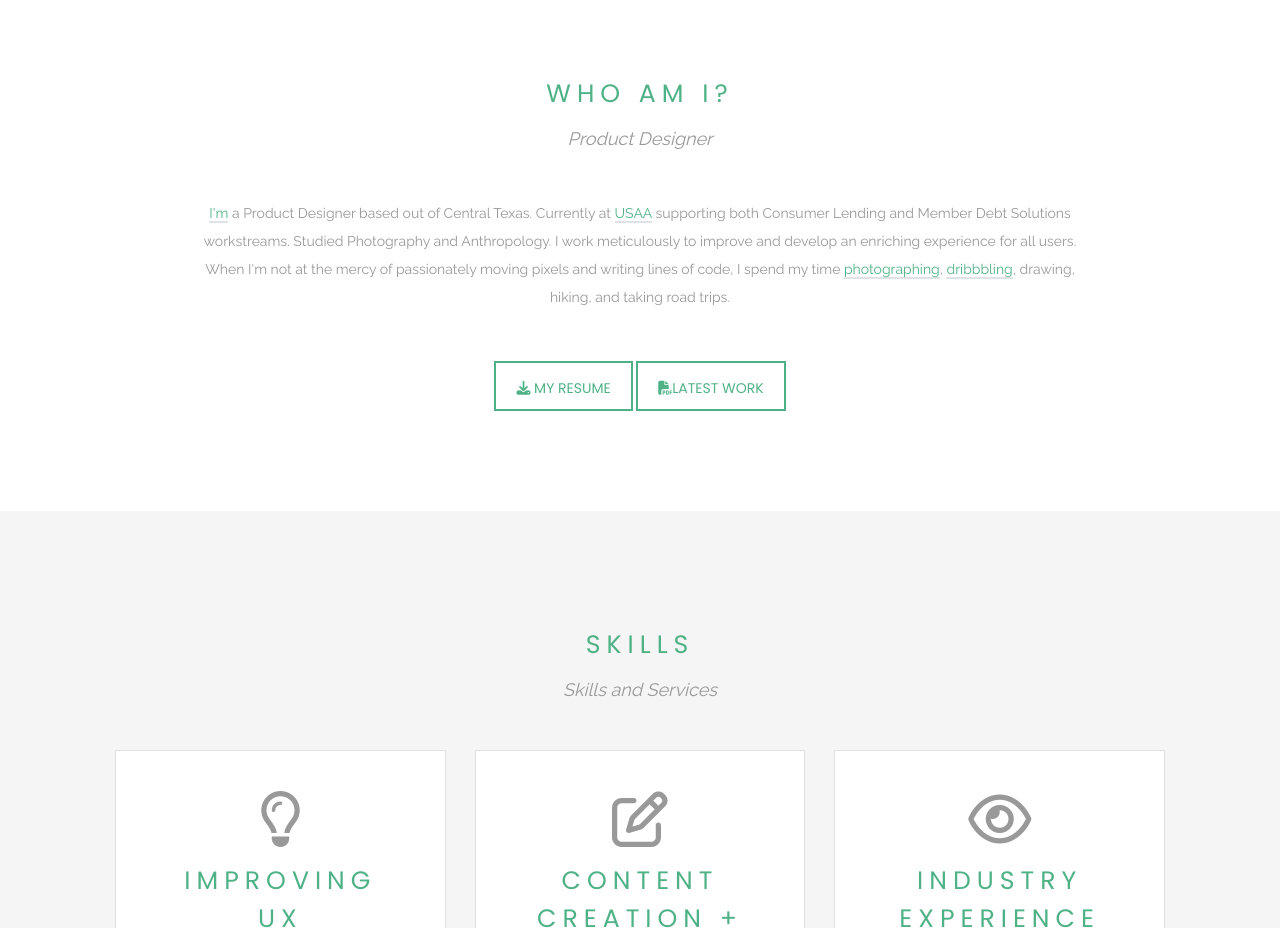
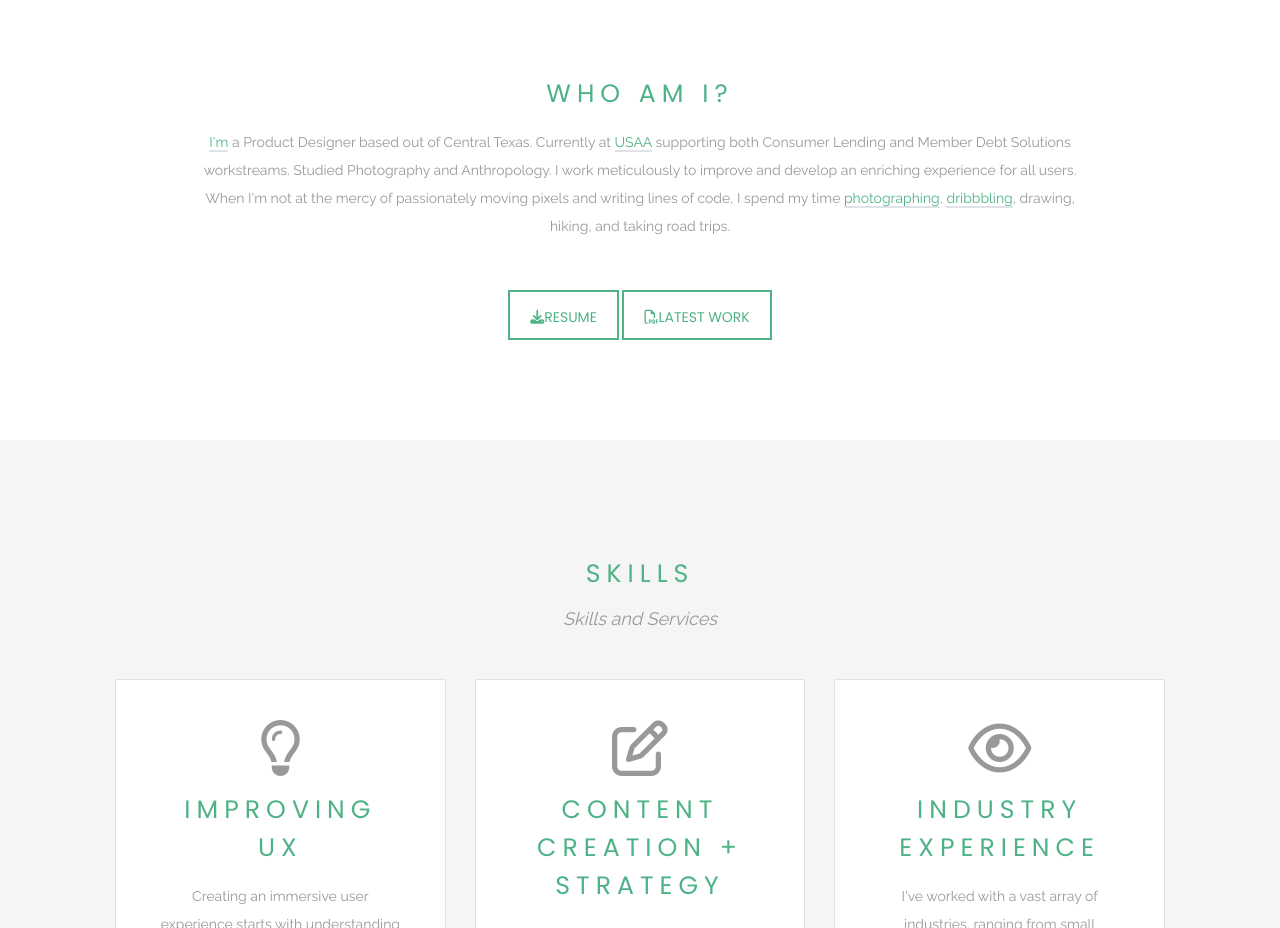
Before and after one commit to ByWhitworth/shaunwhitworth.com, a plain HTML site: page index.html in a window 1280 px wide. Shown: the part 840-1768 px from the top of the page. Drawn offline with nearby package versions, Linux system fonts and the light colour scheme; a script that the page names is missing.

Commit message:
Update index.html

```diff
--- a/index.html
+++ b/index.html
@@ -72,7 +72,7 @@
 			<div class="container_small">
 				<!-- Header Titles -->
 				<h1 class="header_title">Shaun Whitworth</h1>
-				<h2 class="header_subtitle">   Product Designer </h2>
+				<h2 class="header_subtitle">Product Designer </h2>
 
 			</div>
 				<!-- Social Media Quick Links -->
@@ -91,13 +91,12 @@
 	<section id="about" class="module">
 		<div class="container_small">
 			<h2 class="section_title">Who Am I?</h2>
-			<h3 class="section_subtitle"> Product Designer</h3>
 			<p>
 <a href="https://www.linkedin.com/in/shaunwhitworth"><span class="ullink">I'm</span></a> a Product Designer based out of Central Texas. Currently at <a href="http://www.usaa.com"><span class="ullink">USAA</span></a> supporting both Consumer Lending and Member Debt Solutions workstreams. Studied Photography and Anthropology.
 I work meticulously to improve and develop an enriching experience for all users. When I'm not at the mercy of passionately moving pixels and writing lines of code, I spend my time <a href="http://www.instagram.com/bywhitworth"><span class="ullink">photographing</span></a>, <a href="http://www.dribbble.com/bywhitworth"><span class="ullink">dribbbling</span></a>, drawing, hiking, and taking road trips.
 		</p>
-			<a href="Resume_Whitworth.pdf" class="button"><i class="fa fa-download"></i> My Resume</a>
-			<a href="2021-Whitworth-PortfolioPresentation.pdf" class="button"><i class="fa fa-file-pdf"></i>Latest Work</a>
+			<a href="Resume_Whitworth.pdf" class="button"><i class="fa fa-download"></i>Resume</a>
+			<a href="2021-Whitworth-PortfolioPresentation.pdf" class="button"><i class="far fa-file-pdf"></i>Latest Work</a>
 		</div>
 	</section>
 	<!-- END ABOUT SECTION /////////////////////////////////////////////////////////////////////////// -->
```
